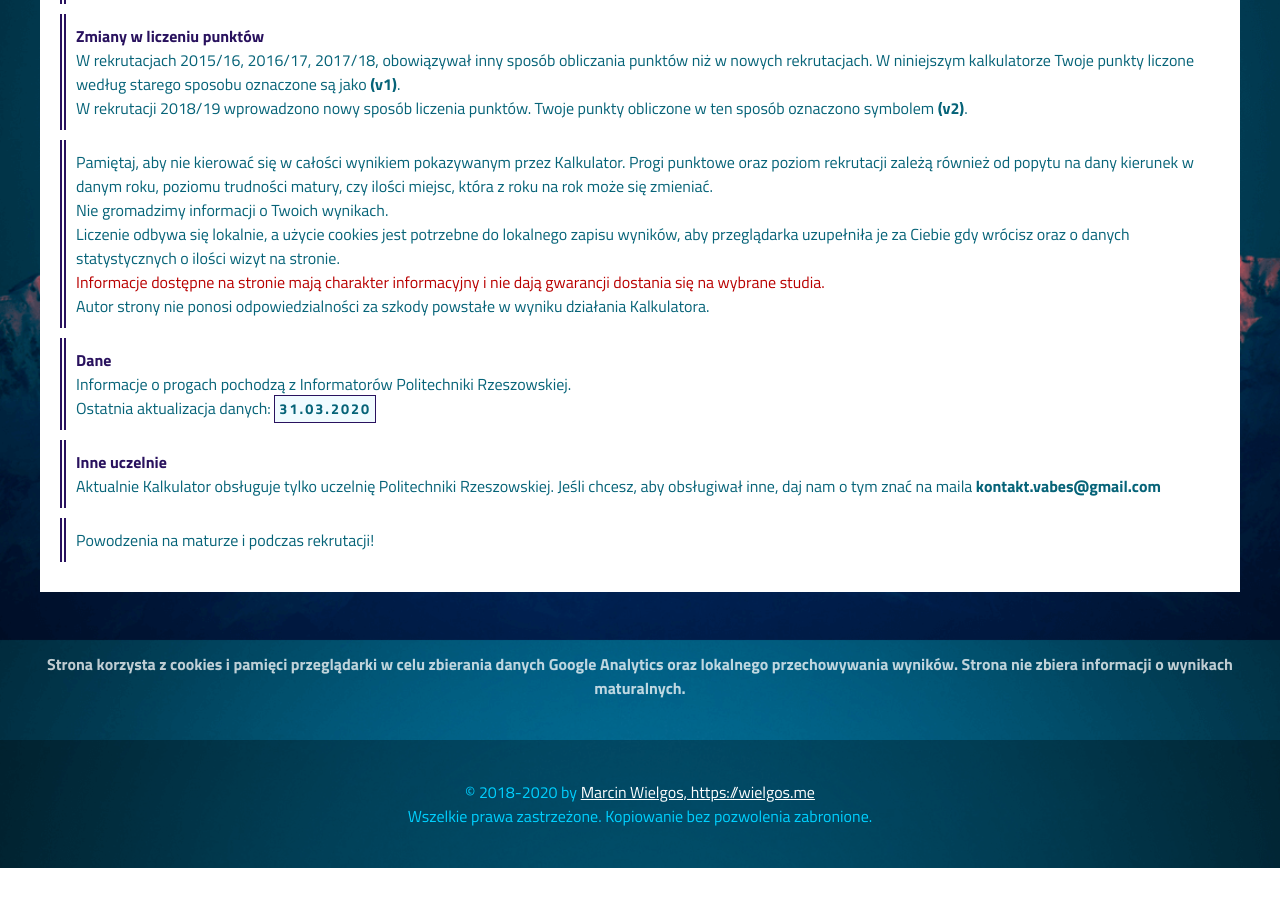
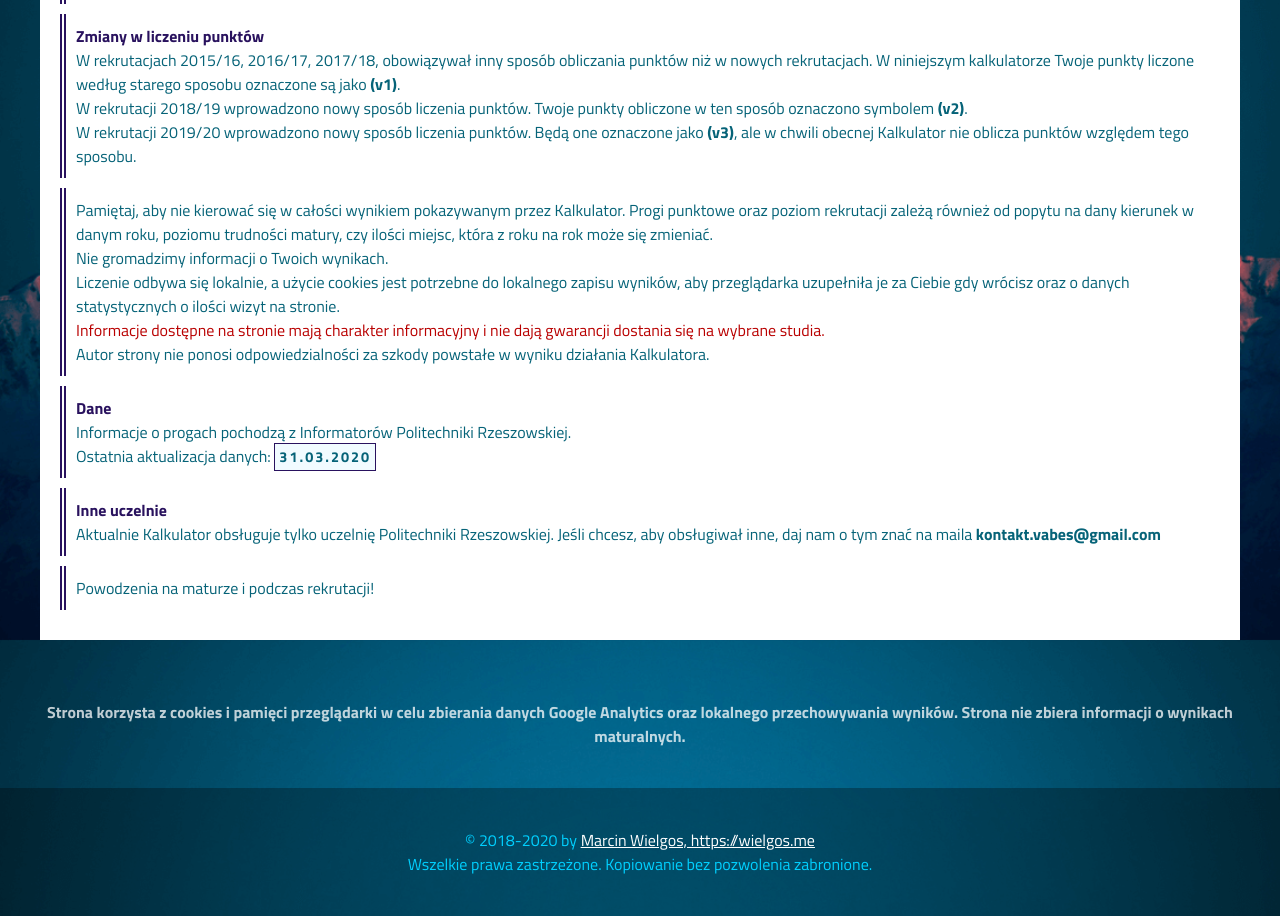
Before and after one commit to mwvabes/studies-calculator-improved, a React (Create React App) app: page / in a window 1280 px wide. Shown: the part 4160-5076 px from the top of the page. Before the commit the page ends 5028 px from the top, so only its background shows below. Built offline with nearby package versions, Linux system fonts and the light colour scheme; a web font is replaced by a local one.

Commit message:
Update Instruction.js

```diff
--- a/src/components/Instruction.js
+++ b/src/components/Instruction.js
@@ -50,6 +50,7 @@ export default class Instruction extends React.Component {
             <ul>
               <li>W rekrutacjach 2015/16, 2016/17, 2017/18, obowiązywał inny sposób obliczania punktów niż w nowych rekrutacjach. W niniejszym kalkulatorze Twoje punkty liczone według starego sposobu oznaczone są jako <strong>(v1)</strong>. </li>
               <li>W rekrutacji 2018/19 wprowadzono nowy sposób liczenia punktów. Twoje punkty obliczone w ten sposób oznaczono symbolem <strong>(v2)</strong>.</li>
+              <li>W rekrutacji 2019/20 wprowadzono nowy sposób liczenia punktów. Będą one oznaczone jako <strong>(v3)</strong>, ale w chwili obecnej Kalkulator nie oblicza punktów względem tego sposobu.</li>
             </ul>
           </div>
           <div className="InstructionInfo">
```
